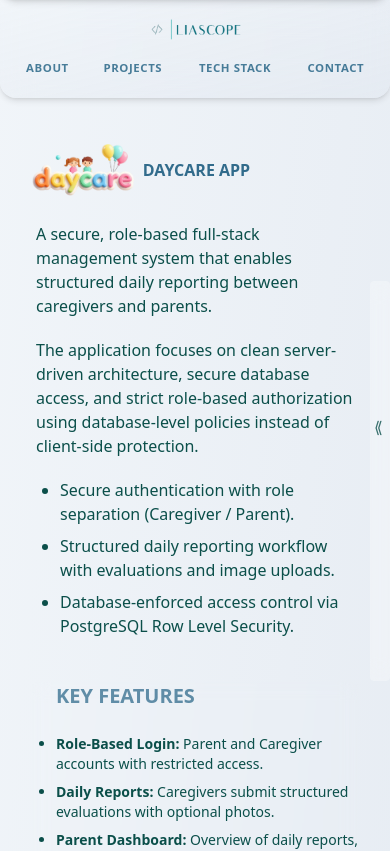
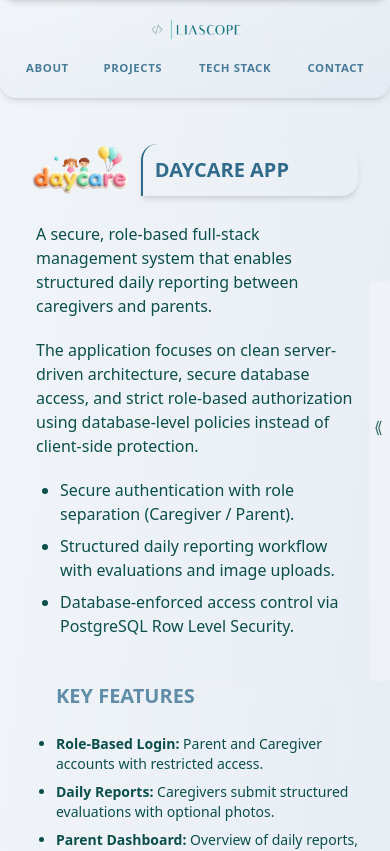
Before and after one commit to liascope/portfolio, a Next.js app: page /projects/casestudy/Daycare in a window 390 px wide. Shown: the top 851 px of the page. Built offline with nearby package versions, Linux system fonts and the light colour scheme.

Commit message:
style:adjust HeaderCS responsivness

```diff
--- a/app/_components/CaseStudy/HeaderCS.js
+++ b/app/_components/CaseStudy/HeaderCS.js
@@ -1,11 +1,13 @@
 import Image from 'next/image'
 export default function HeaderCS({ img, children }) {
   return (
-    <header className="flex flex-row justify-start items-center w-full md:border-x-4 border-teal-800/20 rounded-2xl sm:gap-10 mb-2 sm:pl-3 h-xs">
-      <div className="relative w-38 h-20 sm:w-50 sm:h-50 ">
+    <header className="flex flex-row justify-start items-center w-full md:border-x-4 border-teal-800/20 rounded-2xl gap-3 md:gap-10 mb-2 sm:pl-3 h-xs md:shadow-md">
+      <div className="relative w-38 h-20 md:w-50 md:h-50 ">
         <Image src={`/${img}/0.png`} alt={`${img} Logo`} fill className="object-contain " sizes="(max-width: 640px) 120px, 200px" />
       </div>
-      <h2 className="md:text-3xl font-bold pl-2 w-full uppercase sm:tracking-widest text-sky-900/80 whitespace-nowrap">{children}</h2>
+      <h2 className="md:text-3xl text-xl font-bold p-3 w-full flex items-center justify-start uppercase md:tracking-widest text-sky-900/80 whitespace-nowrap md:border-none md:shadow-none border-l-2 shadow-md rounded-2xl rounded-bl-none">
+        {children}
+      </h2>
     </header>
   )
 }
```
